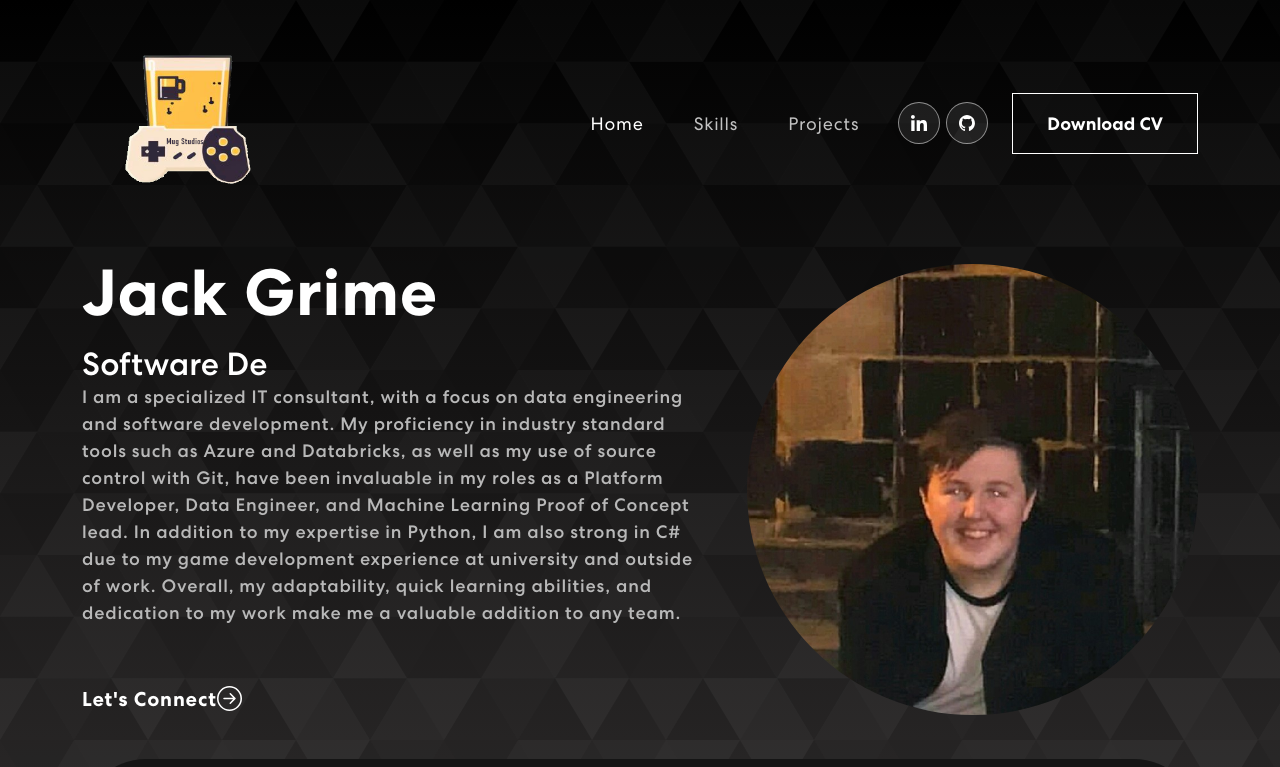
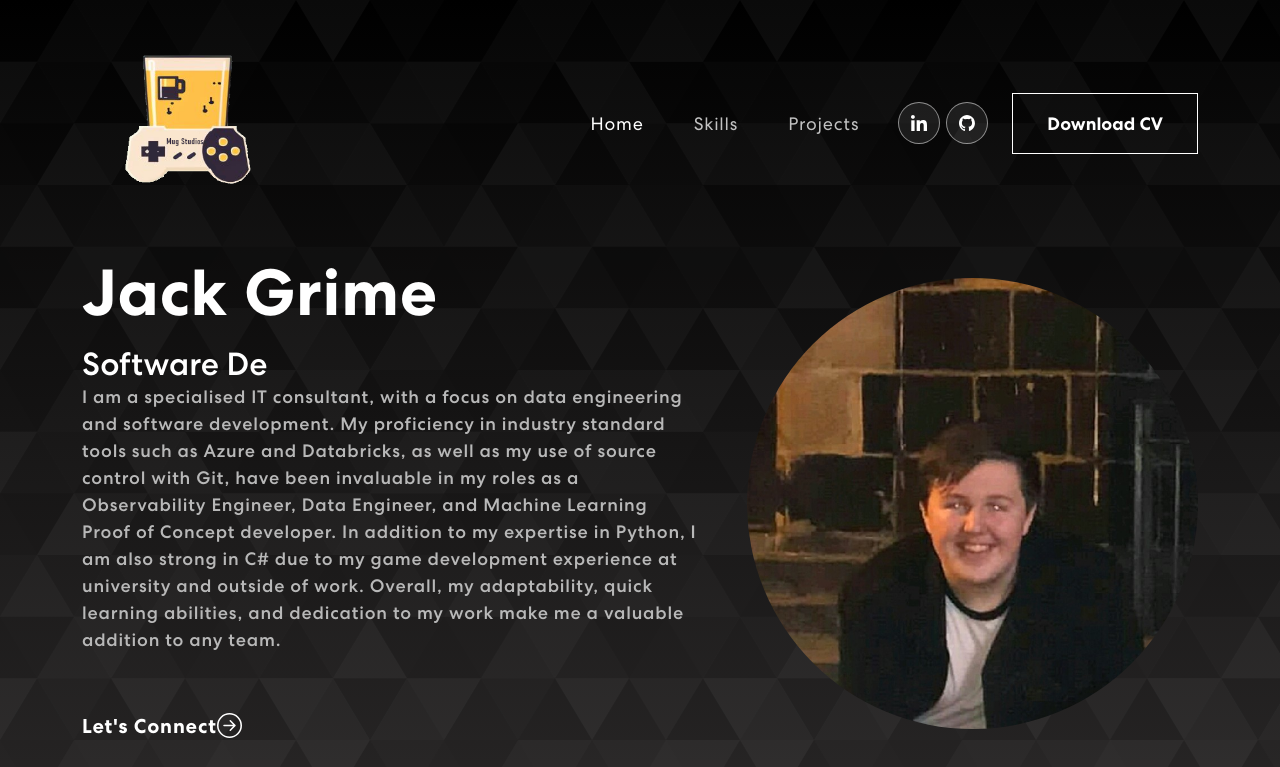
Before and after one commit to Mugwash/Website, a React (Create React App) app: page / in a window 1280 px wide. Shown: the top 767 px of the page. Built offline with nearby package versions, Linux system fonts and the light colour scheme.

Commit message:
edited description

```diff
--- a/src/components/Banner.js
+++ b/src/components/Banner.js
@@ -59,7 +59,7 @@ export const Banner = () => {
                         </div>
                         <h2>
                             <span className={"wrap"}>{text}</span>
-                            <p>I am a specialized IT consultant, with a focus on data engineering and software development. My proficiency in industry standard tools such as Azure and Databricks, as well as my use of source control with Git, have been invaluable in my roles as a Platform Developer, Data Engineer, and Machine Learning Proof of Concept lead. In addition to my expertise in Python, I am also strong in C# due to my game development experience at university and outside of work. Overall, my adaptability, quick learning abilities, and dedication to my work make me a valuable addition to any team.</p>
+                            <p>I am a specialised IT consultant, with a focus on data engineering and software development. My proficiency in industry standard tools such as Azure and Databricks, as well as my use of source control with Git, have been invaluable in my roles as a Observability Engineer, Data Engineer, and Machine Learning Proof of Concept developer. In addition to my expertise in Python, I am also strong in C# due to my game development experience at university and outside of work. Overall, my adaptability, quick learning abilities, and dedication to my work make me a valuable addition to any team.</p>
                             <button onClick={() => console.log('connect')}>Let's Connect<ArrowRightCircle size = {25}/></button>
                         </h2>
                     </Col>
```
